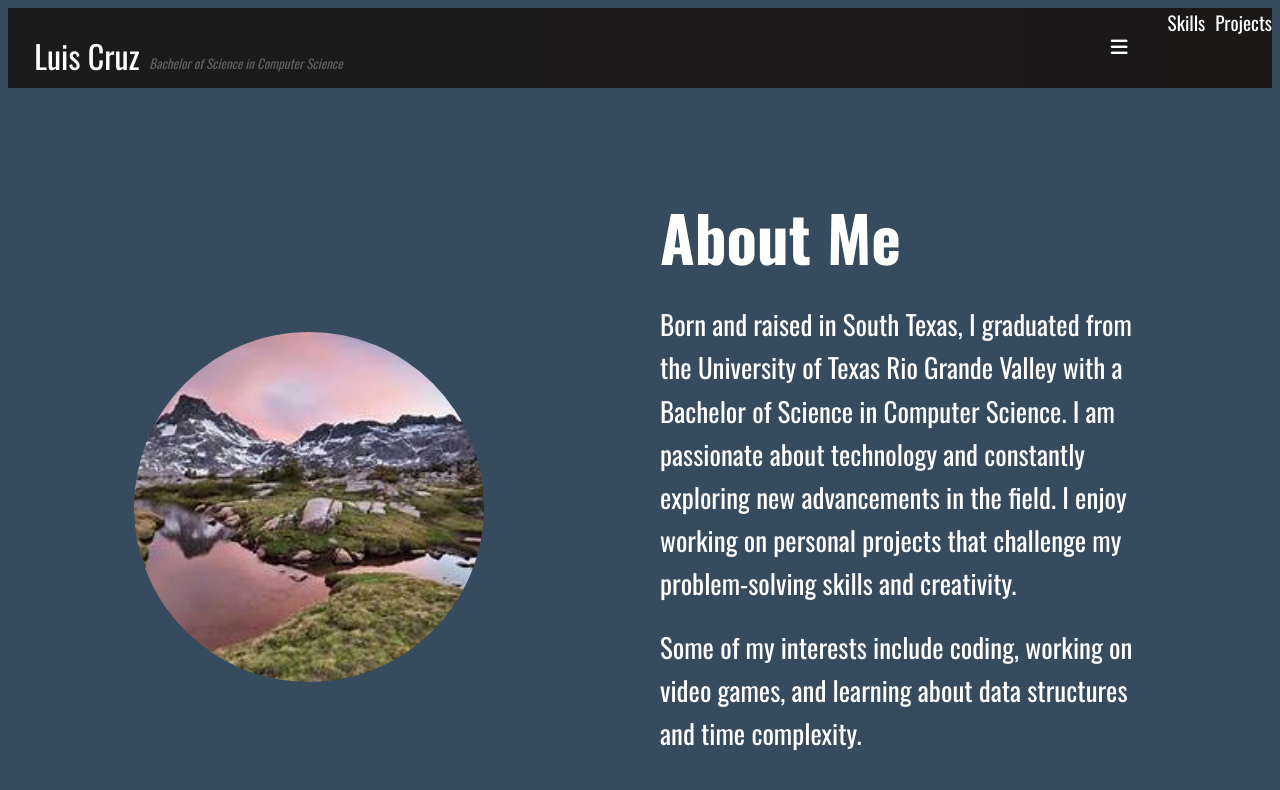
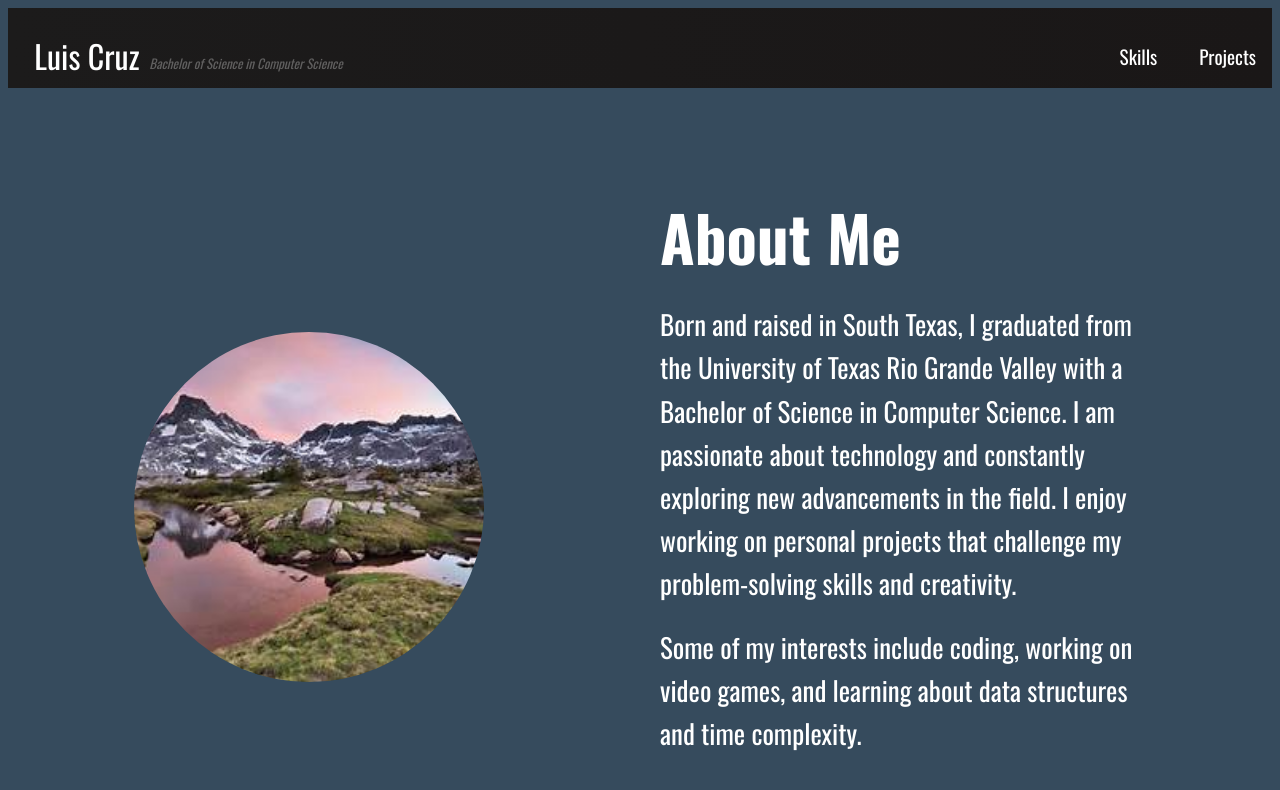
Before and after one commit to Luis-Cruz1027/LuisCruzPortfolio, a React (Create React App) app: page / in a window 1280 px wide. Shown: the top 790 px of the page. Built offline with nearby package versions, Linux system fonts and the light colour scheme.

Commit message:
fixed issue with navbar

```diff
--- a/src/components/Navbar.js
+++ b/src/components/Navbar.js
@@ -4,7 +4,7 @@ import './Navbar.css';
 
 function Navbar(){
     const [click, setClick] = useState(false);
-    const [button, setButton] = useState(true);
+    const [button, setButton] = useState(false);
     const handleClick = () => setClick(!click);
     const closeMenu = () => setClick(false);
 
```
Also changed, not shown: src/data/Projectdata.js (deleted).
